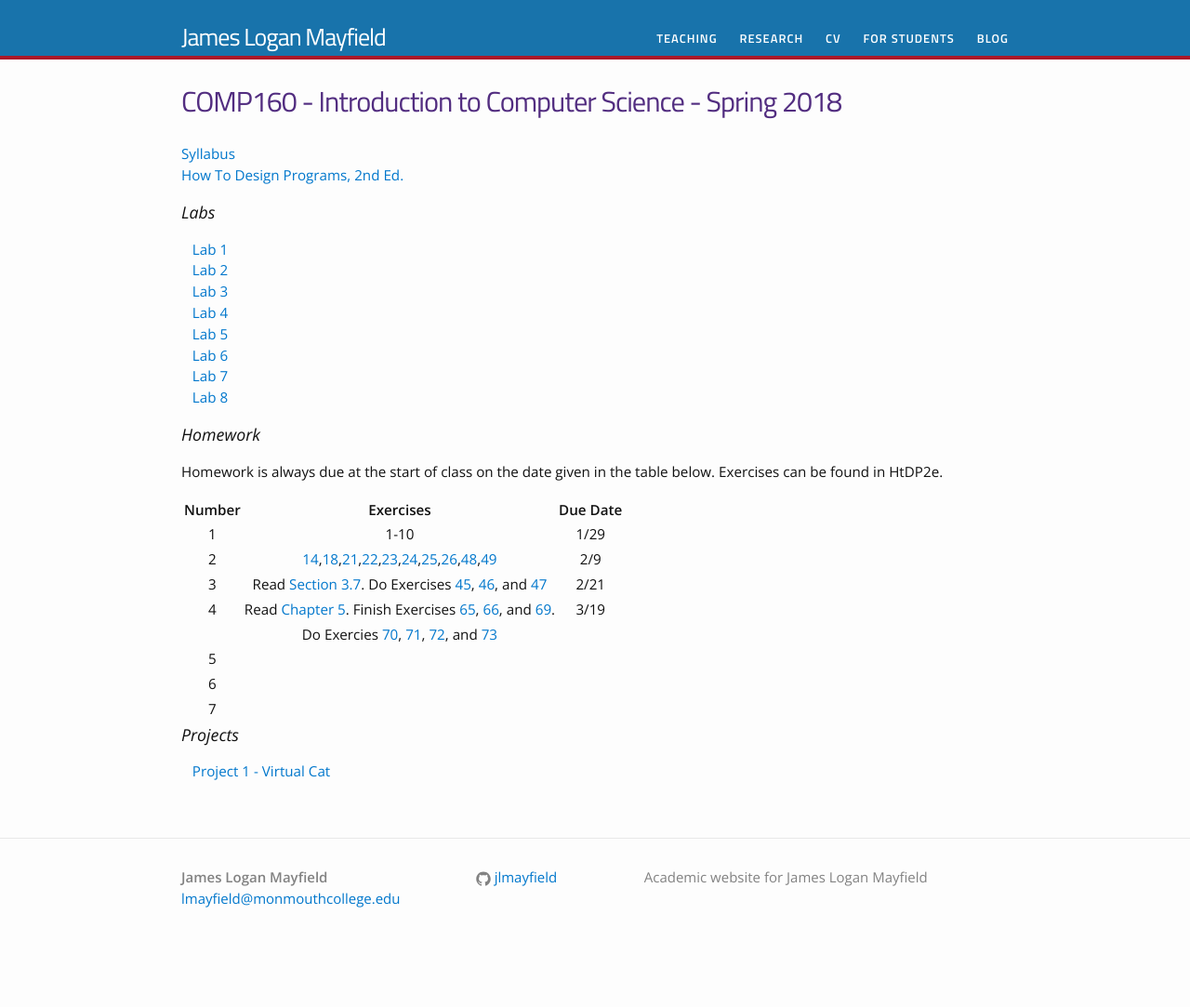
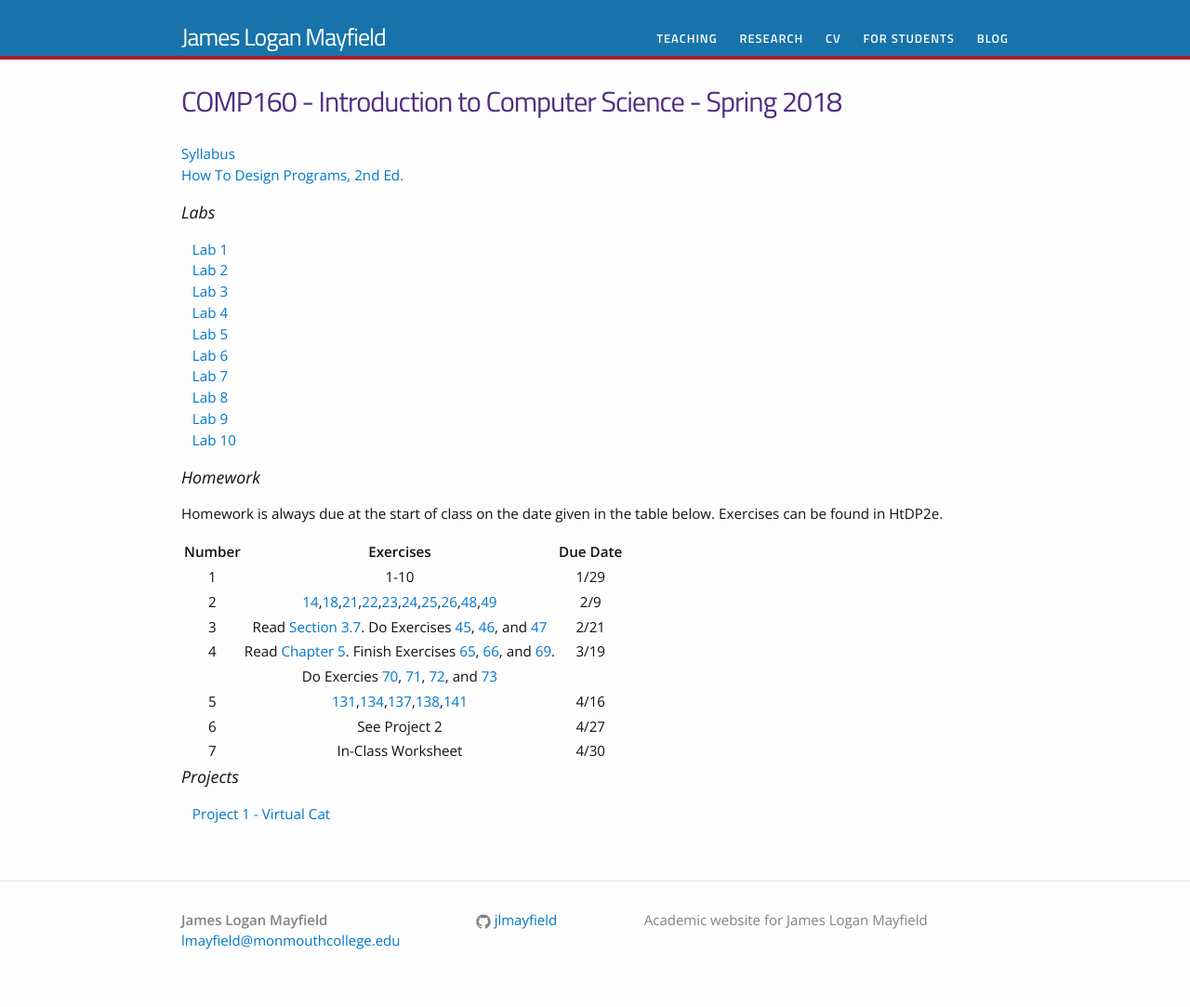
Before and after one commit to jlmayfield/jlmayfield.github.io, a Jekyll site: the page built from teaching/comp160.md, in a window 1280 px wide. Shown: the whole page at 93% size. Built offline with Jekyll 4.4.1, drawn with Linux system fonts in a browser that asks for light colours; before the commit the page ends 1037 px from its top, so only the background shows below that.

Commit message:
sp18. c160. syllabus update. labs 9 and 10. hwk5-7

```diff
--- a/teaching/comp160.md
+++ b/teaching/comp160.md
@@ -18,6 +18,8 @@ permalink: /teaching/COMP160/
 &nbsp;&nbsp;&nbsp;[Lab 6](/teaching/COMP160/labs/comp160-lab6.pdf)
 &nbsp;&nbsp;&nbsp;[Lab 7](/teaching/COMP160/labs/comp160-lab7.pdf)
 &nbsp;&nbsp;&nbsp;[Lab 8](/teaching/COMP160/labs/comp160-lab8.pdf)
+&nbsp;&nbsp;&nbsp;[Lab 9](/teaching/COMP160/labs/comp160-lab9.pdf)
+&nbsp;&nbsp;&nbsp;[Lab 10](/teaching/COMP160/labs/comp160-lab10.pdf)
 
 
 ### Homework
@@ -31,9 +33,9 @@ Homework is always due at the start of class on the date given in the table belo
 |  3     |  Read [Section 3.7](http://www.htdp.org/2018-01-06/Book/part_one.html#%28part._sec~3azoo1%29). Do Exercises [45](http://www.htdp.org/2018-01-06/Book/part_one.html#%28counter._%28exercise._design12%29%29), [46](http://www.htdp.org/2018-01-06/Book/part_one.html#%28counter._%28exercise._design13%29%29), and [47](http://www.htdp.org/2018-01-06/Book/part_one.html#%28counter._%28exercise._design14%29%29) | 2/21 |
 |  4     | Read [Chapter 5](http://htdp.org/2018-01-06/Book/part_one.html#%28part._ch~3astructure%29). Finish Exercises [65](http://htdp.org/2018-01-06/Book/part_one.html#%28counter._%28exercise._struct3%29%29), [66](http://htdp.org/2018-01-06/Book/part_one.html#%28counter._%28exercise._struct3b%29%29), and [69](http://htdp.org/2018-01-06/Book/part_one.html#%28counter._%28exercise._struct3a%29%29). | 3/19 |
 |  | Do Exercies [70](http://htdp.org/2018-01-06/Book/part_one.html#%28counter._%28exercise._ex~3acompute-struct1%29%29), [71](http://htdp.org/2018-01-06/Book/part_one.html#%28counter._%28exercise._ex~3acompute-struct2%29%29), [72](http://htdp.org/2018-01-06/Book/part_one.html#%28counter._%28exercise._struct6%29%29), and [73](http://htdp.org/2018-01-06/Book/part_one.html#%28counter._%28exercise._ex~3aupdater1%29%29) |  |
-| 5 | | |
-| 6 | | |
-| 7 | | |
+| 5 | [131](http://htdp.org/2018-01-06/Book/part_two.html#%28counter._%28exercise._ex~3alist7%29%29),[134](http://htdp.org/2018-01-06/Book/part_two.html#%28counter._%28exercise._contains-flatt03%29%29),[137](http://htdp.org/2018-01-06/Book/part_two.html#%28counter._%28exercise._list0%29%29),[138](http://htdp.org/2018-01-06/Book/part_two.html#%28counter._%28exercise._list-sum1%29%29),[141](http://htdp.org/2018-01-06/Book/part_two.html#%28counter._%28exercise._list-string%29%29) | 4/16 |
+| 6 | See Project 2 | 4/27  |
+| 7 | In-Class Worksheet | 4/30 |
 
 
 ### Projects
```
Also changed, not shown: 3 other files.
